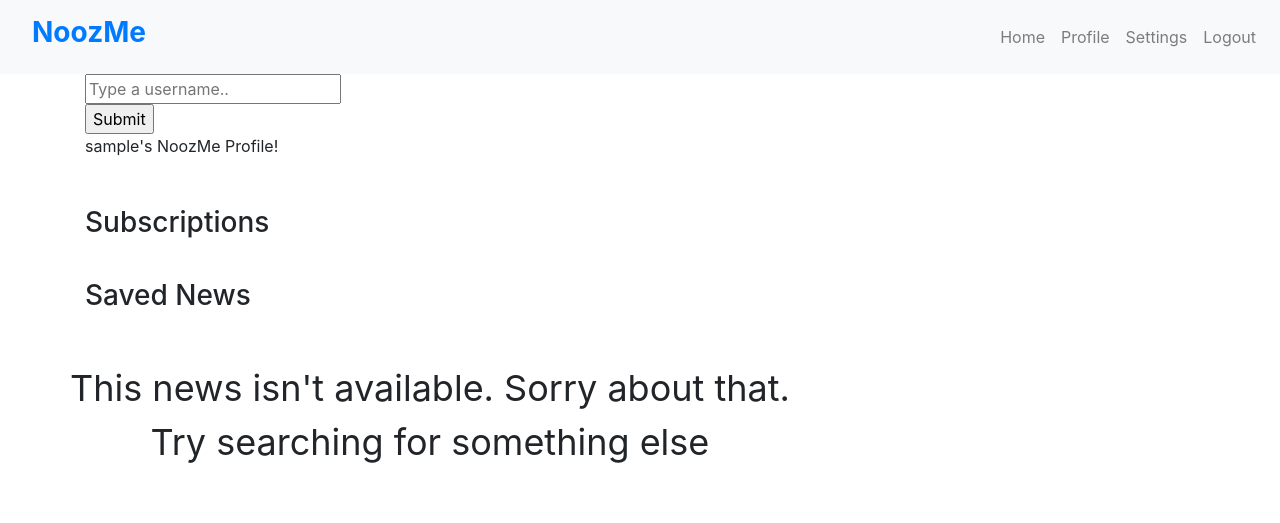
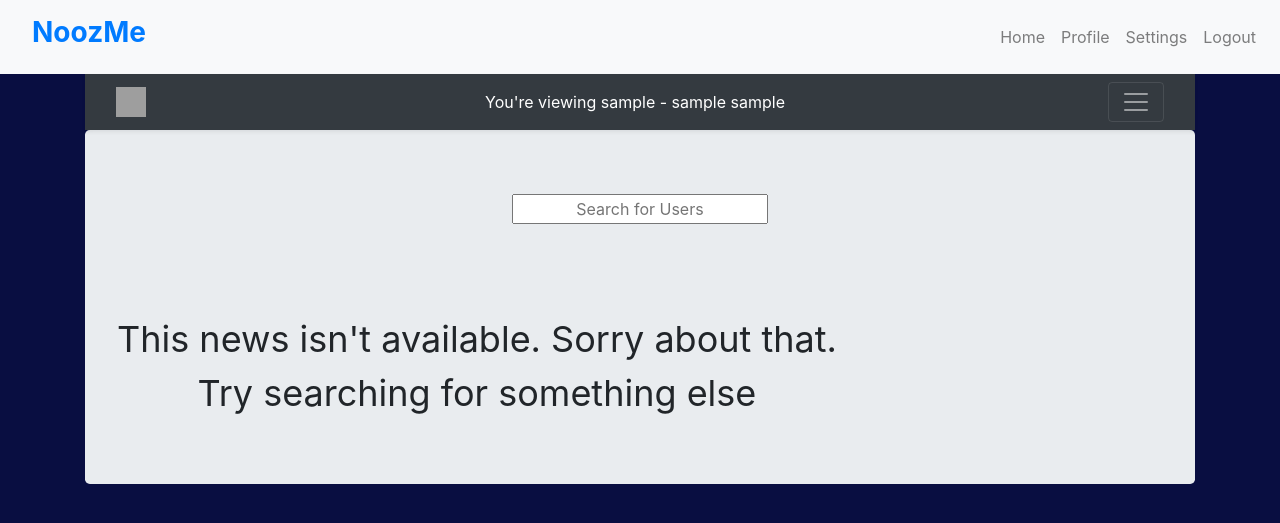
Before and after one commit to mkm3/NoozMe, a Flask app: page /user/1 in a window 1280 px wide. Shown: the top 523 px of the page. Run offline with Flask 2, Linux system fonts and the light colour scheme; the visitor is signed in with stand-in values (Sample User, id 1); data comes from the database, SQL or seed files in the repository; data that the repository does not hold is empty; some libraries are stand-ins or nearby versions; grey boxes are pictures that could not be loaded.

Commit message:
Added styling to settings/dashboard/profile.html

```diff
--- a/crud.py
+++ b/crud.py
@@ -70,17 +70,18 @@ def save_article(title,image,description,content,pub_date,news_url,note,user):
     print(saved_article)
 
 
-def save_subscribed_article(user_id, article_id):
+def save_subscribed_article(user_id, article_id, notes):
     """Logged in user can save article that is under another user's saved_news feed."""
     user = User.query.get(user_id)
     article = Article.query.get(article_id)
 
-    saved_article = Saved(user=user, article=article)
+    saved_article = Saved(user=user, article=article, notes=notes)
 
     db.session.add(saved_article)
     db.session.commit()
 
     return True
+
 
 def get_saved_news(user, origin="saved"):
     """Grab saved news by user."""
@@ -165,7 +166,7 @@ def unsubscribe(user_id, profile_user_id):
     """Unfollow another user."""
     subscription = Subscription.query.filter(
         Subscription.user_id == user_id,
-        Subscription.subscribe_to == profile_user_id
+        Subscription.subscribe_to_id == profile_user_id
         ).first()
 
     db.session.delete(subscription)
--- a/server.py
+++ b/server.py
@@ -124,7 +124,8 @@ def save_another_users_saved_article():
     user_id = user.user_id
 
     article_id = request.form["article_id"]
-    crud.save_subscribed_article(user_id, article_id)
+    note = request.form["note"]
+    crud.save_subscribed_article(user_id, article_id, note)
 
     return "You saved their article!"
 
@@ -181,13 +182,19 @@ def get_dashboard():
 
     logged_in_user = get_logged_in_user()
 
+    country = logged_in_user.preferred_country.country_value
+    category = logged_in_user.preferred_category.category_value
+    # preferred_news = news.get_top(country=country, category=category)
+    preferred_news = []
+
     subscriptions_list = crud.get_subsciptions_by_user(logged_in_user.user_id)
 
     print(f"Successfully logged in as {logged_in_user.fname} {logged_in_user.lname}")
     return render_template(
         'dashboard.html',
         logged_in_user=logged_in_user,
-        subscriptions_list=subscriptions_list
+        subscriptions_list=subscriptions_list,
+        preferred_news=json.dumps(preferred_news)
     )
 
 #TODO
--- a/static/css/styles.css
+++ b/static/css/styles.css
@@ -1,3 +1,17 @@
 .alert {
     color :red
 }
+
+body {background-color:#090E41;}
+
+input.user-search {
+    text-align: center;
+}
+
+input.input-field {
+    text-align: center;
+}
+
+.settings-container {
+    color: #ffffff
+}
--- a/static/dashboard.js
+++ b/static/dashboard.js
@@ -95,5 +95,6 @@ $(document).ready(function(){
     find_and_populate_top_headlines($(this).data("value"));
   })
 
+  // showNews(preferred_news);
 
 });
--- a/static/show_news.js
+++ b/static/show_news.js
@@ -136,6 +136,8 @@ function showNews(news) {
                 evt.preventDefault();
                 console.log("Saved Button Clicked!");
                 article_data = button.data()
+
+                if (article_data.article_id == undefined || article_data.article_id == "undefined") {
                     const formInputs = {
                         'title': article_data.title,
                         'image': article_data.image,
@@ -146,10 +148,19 @@ function showNews(news) {
                         'note' : modal.find('#phrase_selector').val()
                     };
 
-
                     $.post('/save-article', formInputs, (res) => {
                         $('#modalSaveArticle').modal('hide');
                     });
+                } else {
+                    const formInputs = {
+                        'article_id' : article_data.article_id,
+                        'note' : modal.find('#phrase_selector').val()
+                    };
+
+                    $.post('/save-subscribed-article', formInputs, (res) => {
+                        $('#modalSaveArticle').modal('hide');
+                    });
+                }
             });
         });
 
--- a/templates/profile.html
+++ b/templates/profile.html
@@ -11,27 +11,80 @@
 
 </head>
 
+
+
+<!--Midway Point-->
+
 <body>
+    <header>
+
+
+    <div class="collapse bg-dark" id="navbarHeader">
+        <div class="container">
+        <div class="row">
+            <div class="col-sm-8 col-md-7 py-4">
+            <h4 class="text-white">Subscriptions</h4>
+            <p class="text-muted">
+                <!-- Subscriptions -->
+                <div>
+                <ul class="list-unstyled">
+                    {% for sub in subscriptions_list %}
+                    <li><a href="/user/{{sub.subscribe_to.user_id}}"><i class="fas fa-user-ninja"></i> {{sub.subscribe_to.fname}} {{sub.subscribe_to.lname}} - Username: {{sub.subscribe_to.username}} </a></li>
+                    {% endfor %}
+                </ul>
+                </div>
+                <br />
+            </div>
+            <div class="col-sm-4 offset-md-1 py-4">
+            <h4 class="text-white">Stream Live News</h4>
+            <ul class="list-unstyled">
+                <li><a target="_blank" rel="noopener noreferrer" href="https://www.bbc.co.uk/iplayer/live/bbcnews?rewindTo=current" class="text-white">BBC</a></li>
+                <li><a target="_blank" rel="noopener noreferrer" href="https://www.cbsnews.com/live" class="text-white">CBSN</a></li>
+                <li><a target="_blank" rel="noopener noreferrer" href="https://go.cnn.com/?stream=cnn" class="text-white">CNN</a></li>
+                <li><a target="_blank" rel="noopener noreferrer" href="https://www.kqed.org/radio" class="text-white">KQED Radio</a></li>
+                <li><a target="_blank" rel="noopener noreferrer" href="https://www.npr.org/" class="text-white">NPR Radio</a></li>
+            </ul>
+            </div>
+        </div>
+        </div>
+    </div>
+
+
+    <div class="navbar navbar-dark bg-dark shadow-sm">
+        <div class="container d-flex justify-content-between">
+        <a href="#" class="navbar-brand d-flex align-items-center">
+            <img src="/static/assets/NoozMeLogo2.png" width="30" height="30"></img>
+            <a class="text-white">You're viewing {{user.username}} - {{user.fname}} {{user.lname}}</a>
+        </a>
+        <button class="navbar-toggler" type="button" data-toggle="collapse" data-target="#navbarHeader" aria-controls="navbarHeader" aria-expanded="false" aria-label="Toggle navigation">
+            <span class="navbar-toggler-icon"></span>
+        </button>
+        </div>
+    </div>
+
+
+    </header>
+
+    <main role="main">
+
+    <section class="jumbotron text-center">
+        <div class="container">
+
 
                 <!-- Typeahead Search Engine to find other users -->
         <form>
             <div class="typeahead__container">
                 <div class="typeahead__field">
                     <div class="typeahead__query">
-                    <input id="search-bar" type="text" placeholder="Type a username.." autocomplete="off">
+                        <input class="user-search" id="search-bar" type="text" placeholder="Search for Users" autocomplete="off">
                     </div>
                     <div class="typeahead__button">
-                    <input type="submit" name="search">
-                        <i class="typeahead__search-icon"></i>
-                    </button>
                     </div>
                 </div>
             </div>
         </form>
+        <br/>
 
-    {{user.fname}}'s NoozMe Profile!
-    <br />
-    <br />
 
     <!-- Subscribe/Unsubscribe Button -->
     {% if is_not_logged_in_user %}
@@ -46,28 +99,17 @@
     {% endif %}
     <br />
 
-    <!-- Subscriptions -->
-    <h3>Subscriptions</h3>
-    <div>
-        <ul>
-    {% for sub in subscriptions_list %}
-            <li><a href="/user/{{sub.subscribe_to.user_id}}"><i class="fas fa-user-ninja"></i> {{sub.subscribe_to.fname}} {{sub.subscribe_to.lname}} - Username: {{sub.subscribe_to.username}} </a></li>
-    {% endfor %}
-        </ul>
-    </div>
-    <br />
 
-
-
-
-
-    <!-- Display user's saved news -->
-    <h3>Saved News</h3>
+        <!-- display news results here -->
         <div class="row" id="newsResults"></div>
 
+        </div>
+        </div>
+    </div>
 
+    </main>
 
-    <br />
+    </section>
 
             <!--Modal: modalConfirmDelete-->
         <div class="modal fade" id="modalSaveArticle" tabindex="-1" role="dialog" aria-labelledby="exampleModalLabel"
@@ -91,6 +133,7 @@
                     <option value="bad"> bad </option>
                     <option value="baffling"> baffling </option>
                     <option value="concise"> concise </option>
+                    <option value="cool"> cool </option>
                     <option value="crazy"> crazy </option>
                     <option value="credible"> credible </option>
                     <option value="critical"> critical </option>
@@ -105,6 +148,7 @@
                     <option value="fake"> fake </option>
                     <option value="fantastic"> fantastic </option>
                     <option value="fascinating"> fascinating </option>
+                    <option value="funny"> funny </option>
                     <option value="happy"> happy </option>
                     <option value="helpful"> helpful </option>
                     <option value="horribly written"> horribly written </option>
@@ -144,39 +188,10 @@
         </div>
         </div>
     <!--Modal: modalConfirmDelete-->
+    <script> const saved_articles = {{saved_articles|safe}}</script>
 
-
-
-
-<script> const saved_articles = {{saved_articles|safe}} </script>
-</body>
 
     {% endblock %}
 
-
-
-
-    <div class="row">
-        <div class="col-md-12">
-
-        <div id="mdb-lightbox-ui"></div>
-
-        <div class="mdb-lightbox no-margin">
-
-            <figure class="col-md-4">
-                <a class="black-text" href="${news[i].news_url}"
-                data-size="1600x1067">
-                <img alt="picture" src="${news[i].image}"
-                    class="img-fluid">
-                    <div class="row">
-                    <br />
-                    <div id="newsResults"></div>
-                    </div>
-                <h4 class="text-center my-3">${news[i].note}</h4>
-                </a>
-            </figure>
-
-        </div>
-
-        </div>
-    </div>
+    </body>
+    </html>
--- a/templates/settings.html
+++ b/templates/settings.html
@@ -3,6 +3,7 @@
 
 <html>
 <head>
+
     <script src="/static/dashboard.js"></script>
 
 </head>
@@ -10,7 +11,9 @@
 <body>
 
     <form action="/settings" method='post'>
-        <div class="container">
+        <br/>
+        <br/>
+        <div class="settings-container">
             <h1>Settings</h1>
             <p>Update your settings, then press "Save Updates".</p>
             <hr>
```
Also changed, not shown: news.py (+20 -4 lines), templates/dashboard.html (+27 -16 lines), templates/login.html (+4 -4 lines), 2 other files. Lines whose indentation alone changed are shown as unchanged.
